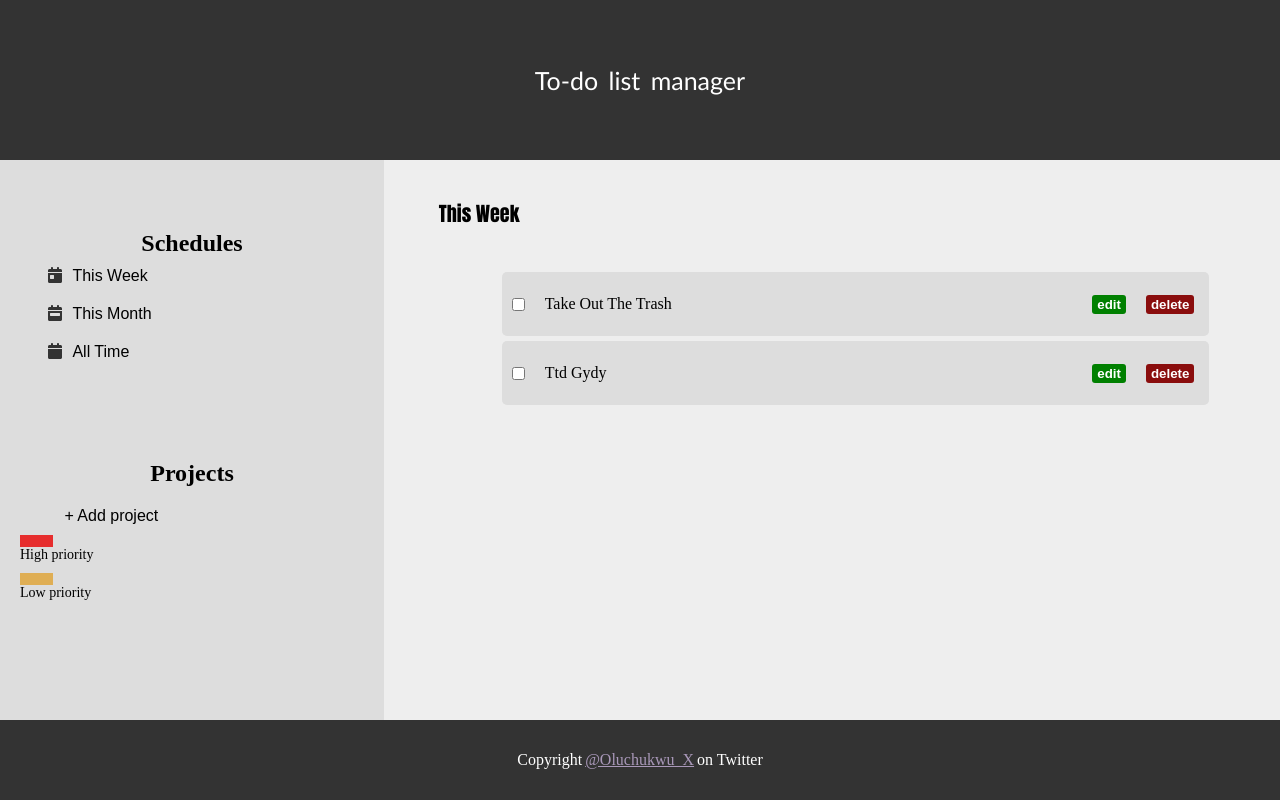
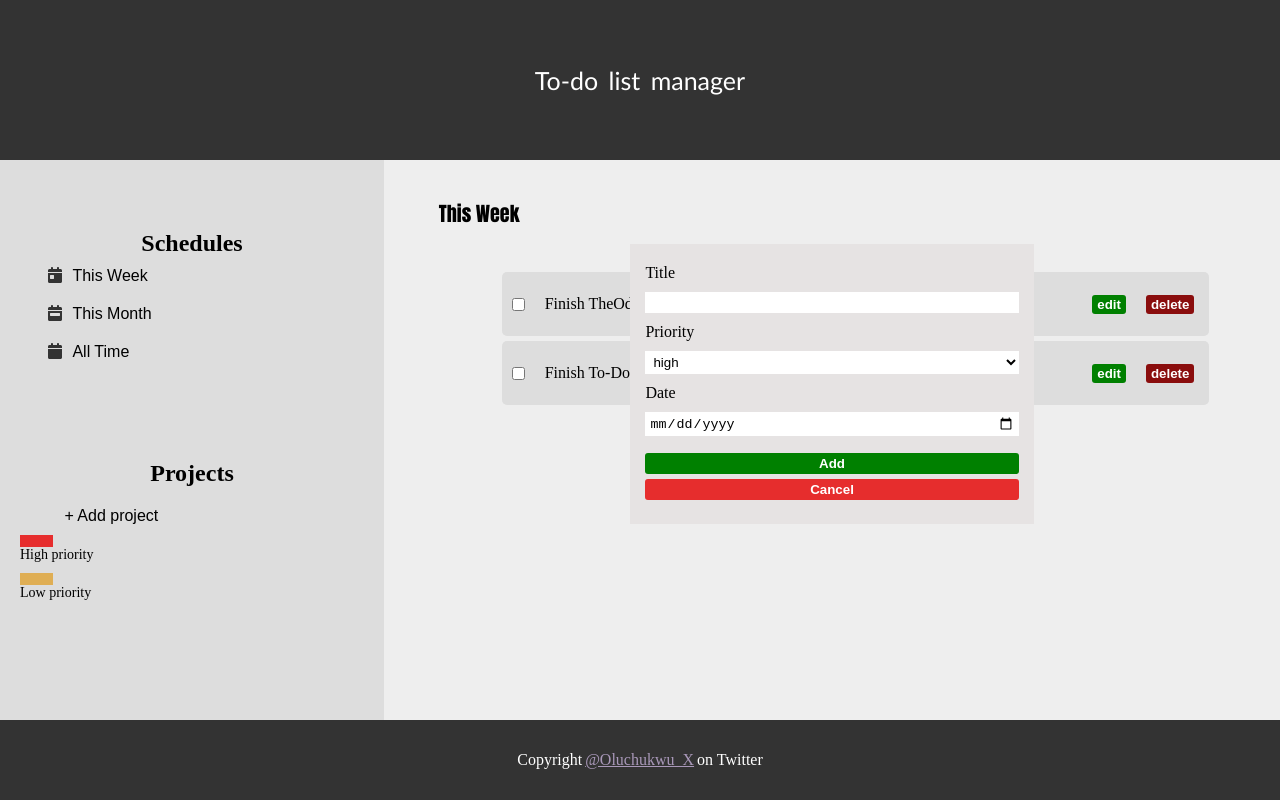
Before and after one commit to OluchukwuDivine/todo-list, a plain HTML site: page index.html in a window 1280 px wide. Both pictures are taken after a click on the button "+ Add project". Drawn offline with Linux system fonts and the light colour scheme.

Commit message:
Delete button functionality

```diff
--- a/index.html
+++ b/index.html
@@ -27,7 +27,7 @@
             </div>
             <div class="project-nav">
                 <h2>Projects</h2>
-                <button class="buttons">+ Add project</button>
+                <button class="buttons form-trigger">+ Add project</button>
                 <div id="symbols">
                 <div class="priority-symbols high-symbol"></div><p>High priority</p> <br>
                 <div class="priority-symbols low-symbol"></div><p>Low priority</p>
@@ -37,23 +37,40 @@
 
         <div class="main-content">
             <div id="container">
+
+                <div class="project-form">
+                    <label for="title">Title</label>
+                    <input type="text" name="title" id="title">
+                    <label for="priority">Priority</label>
+                    <select name="priority" id="priority">
+                        <option value="high">high</option>
+                        <option value="low">low</option>
+                    </select>
+                    <label for="date">Date</label>
+                    <input type="date" name="date" id="date">
+                    <button id="submit-project">Add</button>
+                    <button id="cancel-add">Cancel</button>
+                </div>
+
                 <p id="project-heading">This Week
                 </p>
+
                 <div class="projects">
-                    <input type="checkbox" name="checkbox" id="checkbox">
-                    <p id="project-title">take out the trash</p>
+                    <input type="checkbox" name="checkbox" class="checkbox">
+                    <p id="project-title">Finish TheOdinProject</p>
                     <p class="project-date"></p>
-                    <button class="project-btns" id="btn-edit">edit</button>
-                    <button class="project-btns" id="btn-delete">delete</button>
+                    <button class="project-btns edit-btn btn-edit">edit</button>
+                    <button class="project-btns delete-btn btn-delete">delete</button>
+                </div>
+                <div class="projects">
+                    <input type="checkbox" name="checkbox" class="checkbox">
+                    <p id="project-title">Finish To-do Project</p>
+                    <p class="project-date"></p>
+                    <button class="project-btns edit-btn btn-edit">edit</button>
+                    <button class="project-btns delete-btn btn-delete">delete</button>
                 </div>
 
-                <div class="projects">
-                    <input type="checkbox" name="checkbox" id="checkbox">
-                    <p id="project-title">ttd gydy</p>
-                    <p class="project-date"></p>
-                    <button class="project-btns" id="btn-edit">edit</button>
-                    <button class="project-btns" id="btn-delete">delete</button>
-                </div>
+
 
             </div>
         </div>
--- a/main.js
+++ b/main.js
@@ -0,0 +1 @@
+(()=>{"use strict";const e=(e,t,c)=>({Title:e,DueDate:t,Priority:c}),t=document.querySelector(".form-trigger"),c=document.querySelector(".project-form"),o=document.querySelector("#cancel-add");t.addEventListener("click",(function(){c.style.visibility="visible"})),o.addEventListener("click",(function(){c.style.visibility="hidden"})),e("name","sksjs","msisj"),console.log(e),document.querySelectorAll(".checkbox").forEach((function(e){e.addEventListener("change",(function(){this.closest(".projects").querySelector("#project-title").classList.toggle("strikethrough",this.checked)}))})),document.querySelectorAll(".delete-btn").forEach((e=>{e.addEventListener("click",(()=>{e.closest(".projects").remove()}))}))})();
--- a/style.css
+++ b/style.css
@@ -96,7 +96,7 @@ main{
 }
 #container{
     /* border: 1px solid black; */
-
+    position: relative;
     padding: 10px;
     width: 90%;
     height: 90%;
@@ -143,14 +143,78 @@ main{
 .project-btns:hover{
     opacity: 0.7;
 }
-#btn-edit{
+.btn-edit{
     margin-left: auto;
     background: #008000;
 }
-#btn-delete{
+.btn-delete{
     background: #8a0d0d;
     margin-right: 10px;
 }
+.project-form{
+    position: absolute;
+    margin-left: 25%;
+    margin-top: 7%;
+    top: 0;
+    left: 0;
+    background: #e6e3e3;
+    /* border: 1px solid black; */
+    display: flex;
+    flex-direction: column;
+    height: 280px;
+    width: 50%;
+    padding: 15px;
+    padding-top: 20px;
+    gap: 10px;
+    visibility: hidden;
+}
+.project-form input{
+    border: none;
+    outline: none;
+    padding: 3px 4px;
+}
+.project-form select{
+    border: none;
+    background: white;
+    outline: none;
+    padding: 3px 4px;
+}
+.project-form #submit-project{
+    background: #008000;
+    border: none;
+    outline: none;
+    border-radius: 3px;
+    color: white;
+    margin-top: 7px;
+    padding: 3px 0px;
+    font-weight: bolder;
+}
+.project-form #cancel-add{
+    background: rgb(230, 45, 45);
+    border: none;
+    outline: none;
+    border-radius: 3px;
+    color: white;
+    margin-top: -5px;
+    padding: 3px 0px;
+    font-weight: bolder;
+}
+.project-form #submit-project:hover{
+    background: #035303;
+}
+.project-form #cancel-add:hover{
+    background: rgb(151, 24, 24);
+}
+.strikethrough {
+    text-decoration: line-through;
+}
+
+
+
+
+
+
+
 footer {
     position: absolute;
     bottom: 0;
```
